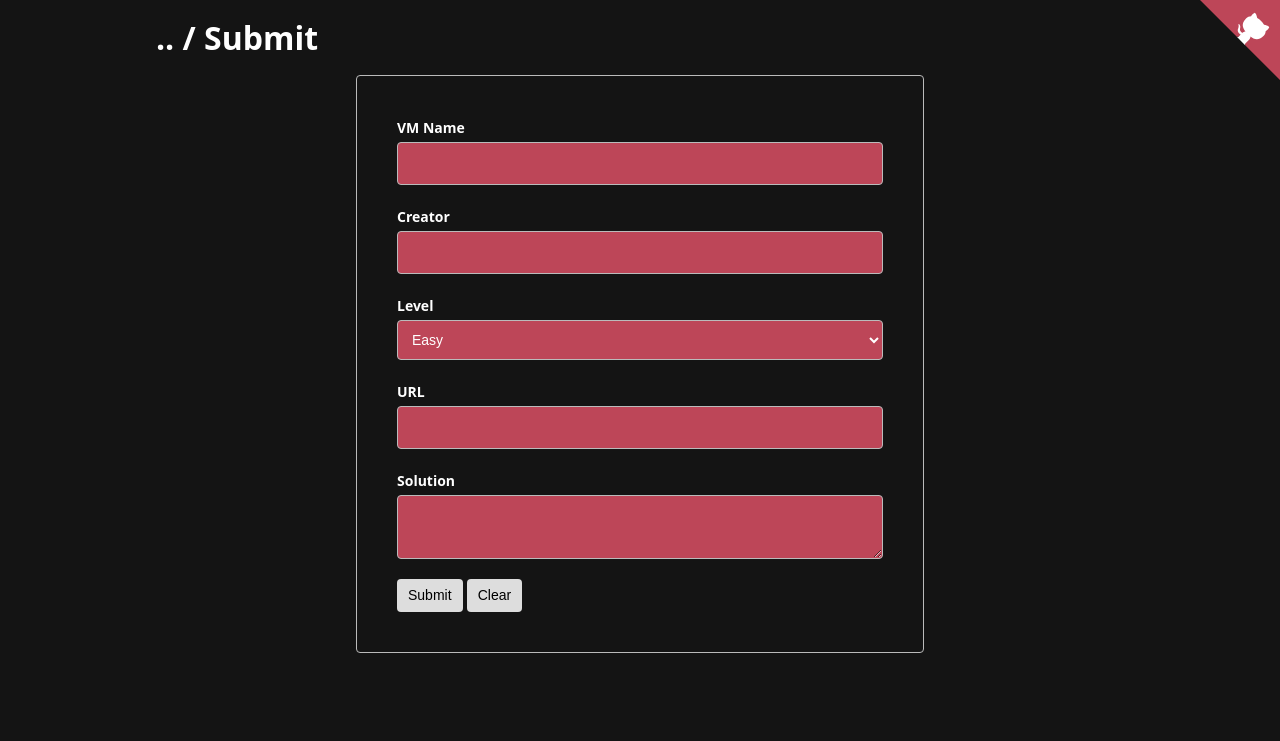
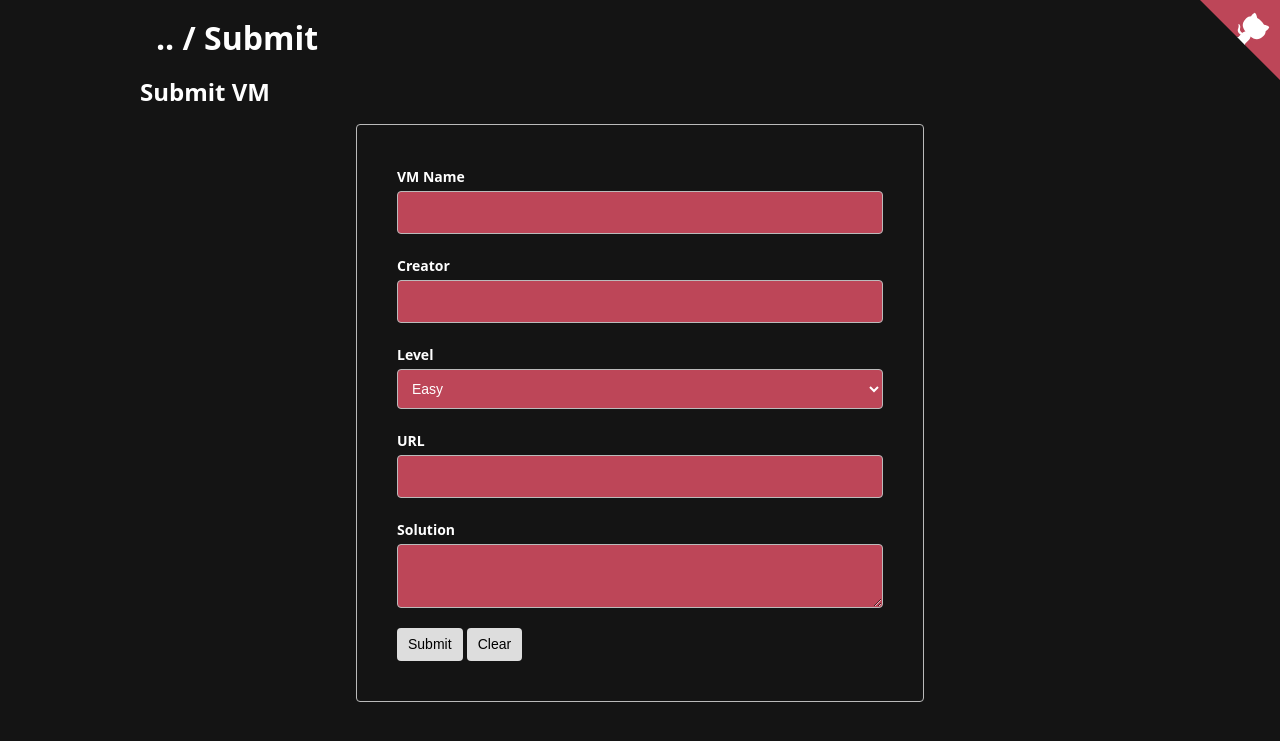
Before and after one commit to VulNyx/vulnyx, a Jekyll site: the page built from submit.md, in a window 1280 px wide. Shown: the top 741 px of the page. Built offline with Jekyll 4.4.1, drawn with Linux system fonts in a browser that asks for light colours.

Commit message:
Update submit.md

```diff
--- a/submit.md
+++ b/submit.md
@@ -2,6 +2,8 @@
 layout: page
 title: Submit
 ---
+
+## Submit VM
 
 {% raw %}
 
```
